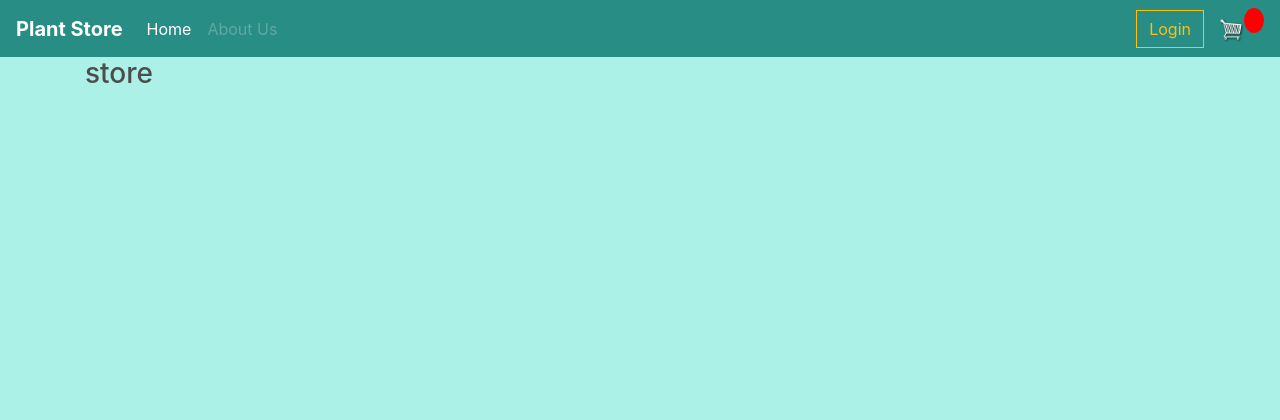
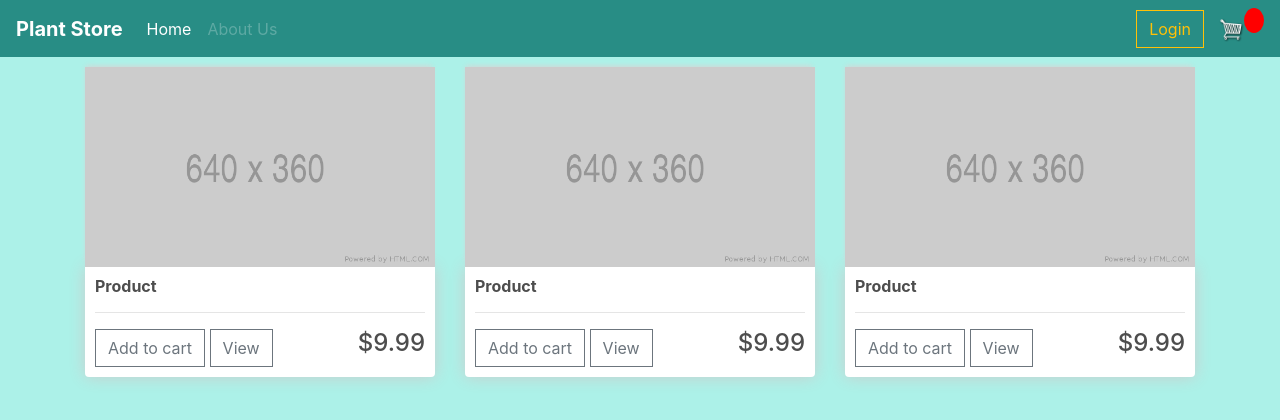
Before and after one commit to jsandragadomska/E-Commerce_App_02, a Django app: template store/templates/store/store.html in a window 1280 px wide. Shown: the top 420 px of the page. Run offline with Django 3.2, Linux system fonts and the light colour scheme; the template is opened without the code that fills it, so the values that code supplies are empty; some libraries are stand-ins or nearby versions.

Commit message:
Store styling with some dummy data

```diff
--- a/store/templates/store/store.html
+++ b/store/templates/store/store.html
@@ -2,5 +2,36 @@
 {% load static %}
 
 {% block content %}
-<h3>store</h3>
+<div class="row">
+    <div class="col-lg-4">
+        <img class="thumbnail" src="{% static 'images/placeholder.png' %}">
+        <div class="box-for-element product">
+            <h6><strong>Product</strong></h6>
+            <hr>
+            <button class="btn btn-outline-secondary add-btn">Add to cart</button>
+            <a class="btn btn-outline-secondary" href="#">View</a>
+            <h4 style="display: inline-block;float: right;">$9.99</h4>
+        </div>
+    </div>
+    <div class="col-lg-4">
+        <img class="thumbnail" src="{% static 'images/placeholder.png' %}">
+        <div class="box-for-element product">
+            <h6><strong>Product</strong></h6>
+            <hr>
+            <button class="btn btn-outline-secondary add-btn">Add to cart</button>
+            <a class="btn btn-outline-secondary" href="#">View</a>
+            <h4 style="display: inline-block;float: right;">$9.99</h4>
+        </div>
+    </div>
+    <div class="col-lg-4">
+        <img class="thumbnail" src="{% static 'images/placeholder.png' %}">
+        <div class="box-for-element product">
+            <h6><strong>Product</strong></h6>
+            <hr>
+            <button class="btn btn-outline-secondary add-btn">Add to cart</button>
+            <a class="btn btn-outline-secondary" href="#">View</a>
+            <h4 style="display: inline-block;float: right;">$9.99</h4>
+        </div>
+    </div>
+</div>
 {% endblock %}
```
